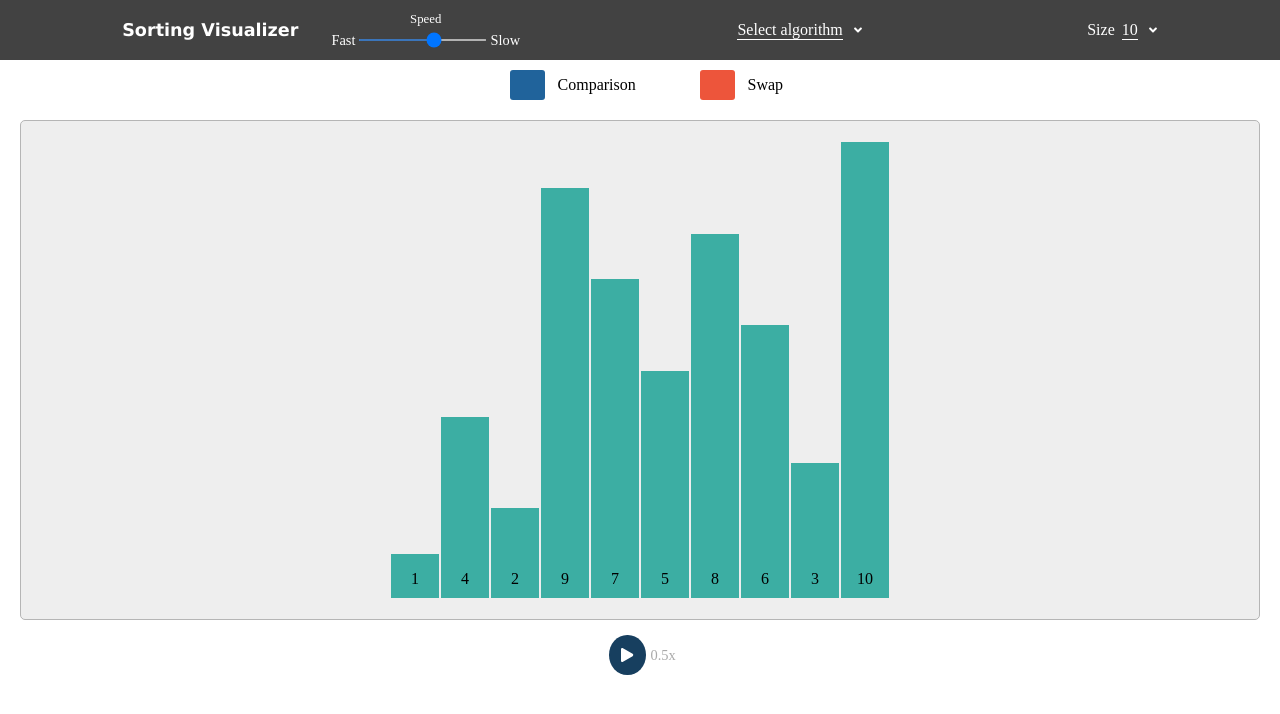
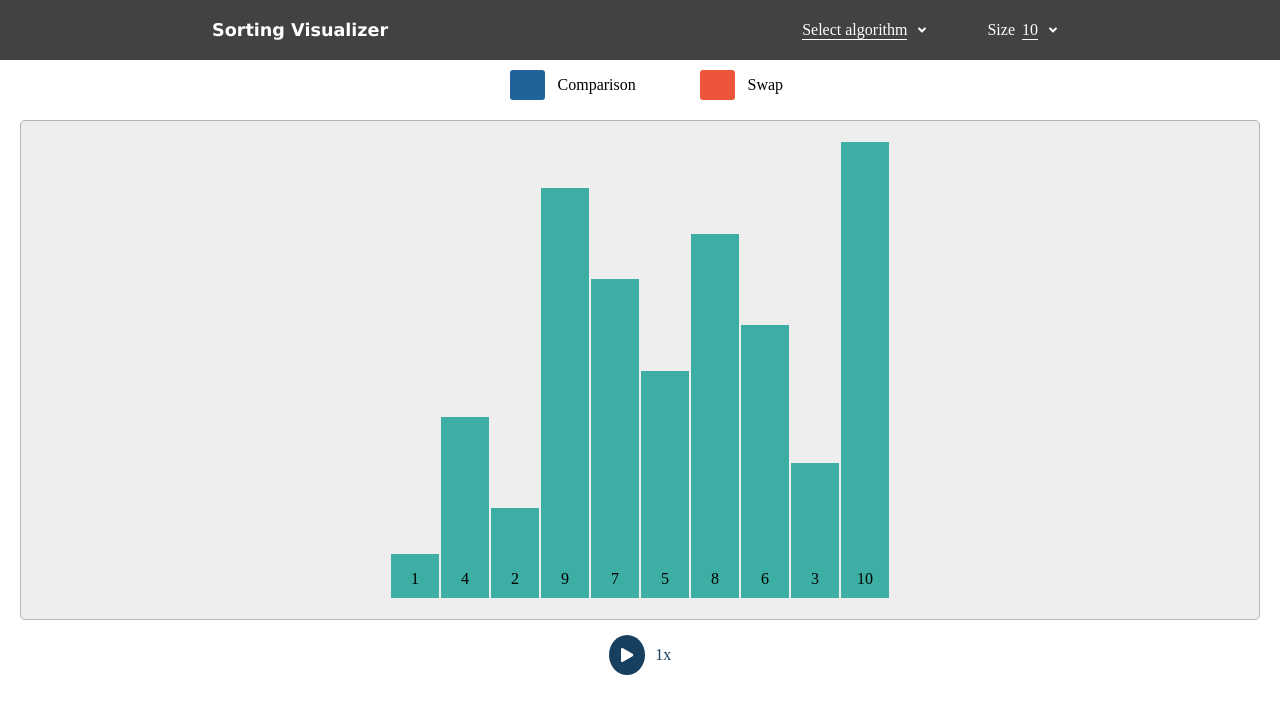
Before and after one commit to bright-fox/sorting-visualizer, a React (Create React App) app: page / in a window 1280 px wide. Shown: the top 714 px of the page. Built offline with nearby package versions, Linux system fonts and the light colour scheme.

Commit message:
Add speed controls

```diff
--- a/src/components/App.js
+++ b/src/components/App.js
@@ -6,7 +6,7 @@ import optionsReducer from '../reducers/optionsReducer'
 
 const App = () => {
     // Initialize options
-    const [state, dispatch] = useReducer(optionsReducer, { size: 10, speed: 0.5, sortAlgo: null, start: false })
+    const [state, dispatch] = useReducer(optionsReducer, { size: 10, speed: 1, sortAlgo: null, start: false })
     const optionsContextValue = useMemo(() => ({ state, dispatch }), [state, dispatch])
 
     return (
--- a/src/components/Controls.css
+++ b/src/components/Controls.css
@@ -16,9 +16,3 @@
     outline: none;
     cursor: pointer;
 }
-
-.speed-control {
-    cursor: pointer;
-    color: darkgray;
-    font-size: 0.9rem;
-}
--- a/src/components/Controls.js
+++ b/src/components/Controls.js
@@ -2,9 +2,11 @@ import React, { useContext } from 'react'
 import { FontAwesomeIcon } from '@fortawesome/react-fontawesome';
 import { faPlay, faPause } from '@fortawesome/free-solid-svg-icons'
 
-import "./Controls.css"
 import OptionsContext from '../contexts/OptionsContext';
 import { START, STOP } from '../actions';
+import SpeedControls from "./SpeedControls"
+
+import "./Controls.css"
 
 const Controls = ({ setStart }) => {
     const { state, dispatch } = useContext(OptionsContext)
@@ -21,7 +23,7 @@ const Controls = ({ setStart }) => {
             <button onClick={handleStart} className="play-button">
                 <FontAwesomeIcon icon={state.start ? faPause : faPlay} />
             </button>
-            <div className="speed-control">{state.speed}x</div>
+            <SpeedControls />
         </div>
     )
 }
--- a/src/components/Navbar.js
+++ b/src/components/Navbar.js
@@ -10,29 +10,22 @@ const Navbar = () => {
     const [speed, setSpeed] = useState(0.5)
 
     const handleAlgorithmDropdown = value => {
-        dispatch({ type: SORT, payload: value})
+        dispatch({ type: SORT, payload: value })
     }
 
     const handleSizeDropdown = value => {
-        dispatch({ type: SIZE, payload: parseInt(value)})
+        dispatch({ type: SIZE, payload: parseInt(value) })
     }
 
     return (
         <div className="navbar">
             <div className="left-menu">
                 <div className="navbrand">Sorting Visualizer</div>
-                <div className="slider-container">
-                    <div className="slider-name">Speed</div>
-                    <div className="slider">
-                        <div className="slider-label">Fast</div>
-                        <input type="range" min="0" max="1" step="0.2" value={speed} onChange={e => setSpeed(e.target.value)} />
-                        <div className="slider-label">Slow</div>
-                    </div>
-                </div>
             </div>
-
-            <Dropdown defaultValue="Select algorithm" value={state.sortAlgo} values={[BUBBLE_SORT, QUICK_SORT, SELECTION_SORT, INSERTION_SORT]} handleOptionSelection={handleAlgorithmDropdown}/>
-            <Dropdown label="Size" value={state.size} values={[10, 25, 50]} handleOptionSelection={handleSizeDropdown} />
+            <div className="right-menu">
+                <Dropdown defaultValue="Select algorithm" value={state.sortAlgo} values={[BUBBLE_SORT, QUICK_SORT, SELECTION_SORT, INSERTION_SORT]} handleOptionSelection={handleAlgorithmDropdown} />
+                <Dropdown label="Size" value={state.size} values={[10, 25, 50]} handleOptionSelection={handleSizeDropdown} />
+            </div>
         </div>
     )
 }
--- a/src/components/SortingVisualizer.js
+++ b/src/components/SortingVisualizer.js
@@ -3,7 +3,7 @@ import { SORT, STOP } from "../actions"
 import bubblesort from "../algorithms/bubblesort"
 import OptionsContext from "../contexts/OptionsContext"
 import { shuffleArray, sleep, changeBarColors, calculateHeight } from "../utils"
-import { COMPARE_COLOR, NORMAL_COLOR, SWAP_COLOR } from "../variables"
+import { COMPARE_COLOR, DEFAULT_SLEEP_DELAY, NORMAL_COLOR, SWAP_COLOR } from "../variables"
 import Controls from "./Controls"
 
 import "./SortingVisualizer.css"
@@ -48,7 +48,8 @@ const SortingVisualizer = () => {
 
             // color change for displaying comparison between two values
             changeBarColors(displayedBars, animation.comparison, COMPARE_COLOR)
-            await sleep(200)
+
+            await sleep(Math.floor(DEFAULT_SLEEP_DELAY / state.speed))
 
             if (!animation.swap) {
                 // change color back to the original color
@@ -56,7 +57,8 @@ const SortingVisualizer = () => {
             } else {
                 // color change to indicate swap of two values
                 changeBarColors(displayedBars, animation.swap, SWAP_COLOR)
-                await sleep(200)
+
+                await sleep(Math.floor(DEFAULT_SLEEP_DELAY / state.speed))
 
                 // change color back to the original color
                 changeBarColors(displayedBars, animation.swap, NORMAL_COLOR)
--- /dev/null
+++ b/src/components/SpeedControls.css
@@ -0,0 +1,39 @@
+.speed-control-menu {
+    position: relative;
+    display: flex;
+    flex-direction: row;
+    align-items: center;
+}
+
+.speed-control-heading {
+    cursor: pointer;
+    margin: 0 5px;
+    color: #173F5F;
+}
+
+.speed-control-options {
+    position: absolute;
+    left: 25px;
+    display: flex;
+    flex-direction: row;
+    align-items: center;
+    justify-content: center;
+    font-size: 0.8rem;
+    padding-bottom: 1px;
+    color: #20639B;
+}
+
+.speed-control-option {
+    margin: 0 5px;
+    cursor: pointer;
+}
+
+.speed-control {
+    cursor: pointer;
+    color: darkgray;
+    font-size: 0.9rem;
+}
+
+.hidden {
+    display: none;
+}
--- /dev/null
+++ b/src/components/SpeedControls.js
@@ -0,0 +1,45 @@
+import React, { useContext, useEffect, useState } from "react"
+import { SPEED } from "../actions"
+import OptionsContext from "../contexts/OptionsContext"
+
+import "./SpeedControls.css"
+
+const SpeedControls = () => {
+    const { state, dispatch } = useContext(OptionsContext)
+    const [isOpened, setIsOpened] = useState(false)
+
+    // side effect to close the speed controls after clicking somewhere
+    useEffect(() => {
+        if (!isOpened) return
+
+        const closeSpeedControls = () => {
+            setIsOpened(false)
+            window.removeEventListener("click", closeSpeedControls)
+        }
+
+        window.addEventListener("click", closeSpeedControls)
+
+        return () => window.removeEventListener("click", closeSpeedControls)
+    }, [isOpened])
+
+    // change speed variable in context to the selected one
+    const handleSpeedChange = e => {
+        dispatch({ type: SPEED, payload: parseInt(e.target.textContent) })
+    }
+
+    return (
+        <div className="speed-control-menu">
+            <div className="speed-control-heading" onClick={() => setIsOpened(prev => !prev)}>
+                {state.speed}x
+                </div>
+            <div className={`speed-control-options ${!isOpened ? "hidden" : ""}`}>
+                <div className="speed-control-option" onClick={handleSpeedChange}>1x</div>
+                <div className="speed-control-option" onClick={handleSpeedChange}>2x</div>
+                <div className="speed-control-option" onClick={handleSpeedChange}>3x</div>
+                <div className="speed-control-option" onClick={handleSpeedChange}>4x</div>
+            </div>
+        </div>
+    )
+}
+
+export default SpeedControls
--- a/src/variables/index.js
+++ b/src/variables/index.js
@@ -5,6 +5,9 @@ export const QUICK_SORT = "Quick Sort"
 export const SELECTION_SORT = "Selection Sort"
 export const INSERTION_SORT = "Insertion Sort"
 
+// default options
+export const DEFAULT_SLEEP_DELAY = 600
+
 // colors
 
 export const NORMAL_COLOR = "#3CAEA3"
```
